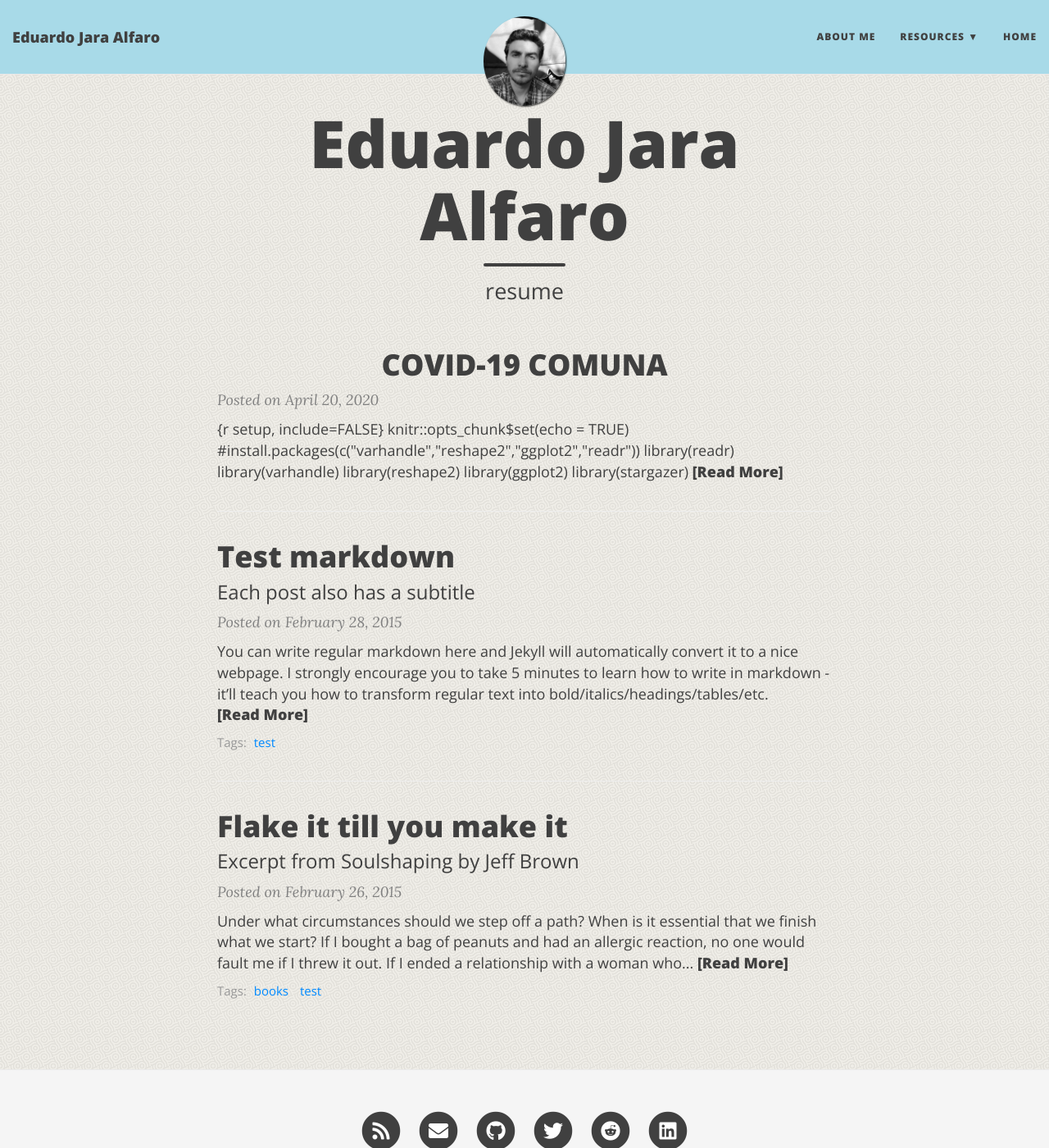
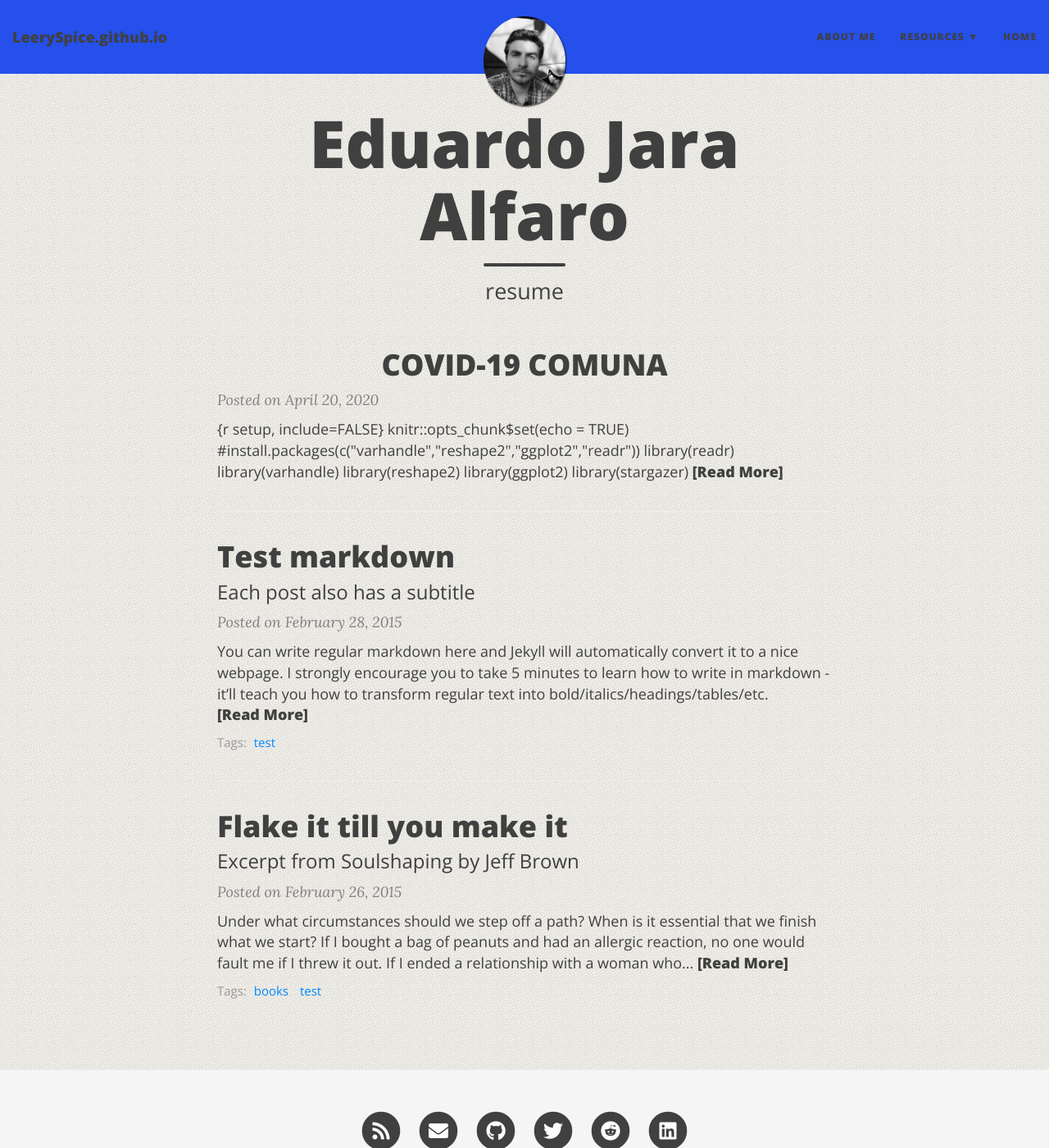
Before and after one commit to LeerySpice/LeerySpice.github.io, a Jekyll site: the page built from index.html, in a window 1280 px wide and 1400 px high. Shown: the whole window at 82% size. Built offline with Jekyll 4.4.1, drawn with Linux system fonts in a browser that asks for light colours; nearby versions of some CDN libraries; the list of posts is cut into pages by our own code; some of the changed lines change nothing that is shown.

Commit message:
Update _config.yml

```diff
--- a/_config.yml
+++ b/_config.yml
@@ -1,7 +1,7 @@
 # --- General options --- #
 
 # Name of website
-title: Eduardo Jara Alfaro
+# title: Eduardo Jara Alfaro
 
 # Short description of your site
 description: LeerySpice's website
@@ -38,7 +38,7 @@ round-avatar: true
 
 # Personalize the colors in your website. Colour values can be any valid CSS colour
 
-navbar-col: "#a8dae8"
+navbar-col: "#2550ec"
 navbar-text-col: "#404040"
 navbar-children-col: "#d8dae8"
 page-col: "#80cbec"
```
